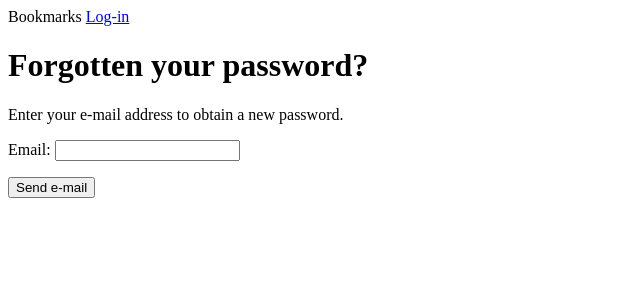
After one commit to ArtProPy/bookmarks, a Django app: page /account/password_reset/ in a window 1280 px wide. The commit adds this page. Shown: the top 300 px of the page, without its empty margins (0-640 px from the left). Run offline with Django 3.2, Linux system fonts and the light colour scheme.

Commit message:
Add password reset, password change

```diff
--- a/account/templates/registration/login.html
+++ b/account/templates/registration/login.html
@@ -16,5 +16,6 @@
             <input type="hidden" name="next" value="{{ text }}"/>
             <button type="sumbit">Log-in</button>
         </form>
+        <p><a href="{% url 'password_reset' %}">Forgotten your password?</a></p>
     </div>
 {% endblock %}
--- /dev/null
+++ b/account/templates/registration/password_reset_form.html
@@ -0,0 +1,13 @@
+{% extends 'base.html' %}
+
+{% block title %}Reset your password{% endblock %}
+
+{% block content %}
+<h1>Forgotten your password?</h1>
+<p>Enter your e-mail address to obtain a new password.</p>
+<form action="." method="post">
+    {{ form.as_p }}
+    <button type="submit">Send e-mail</button>
+    {% csrf_token %}
+</form>
+{% endblock %}
--- /dev/null
+++ b/account/templates/registration/password_rest_email.html
@@ -0,0 +1,3 @@
+Some asked for password reset for email {{ email }}. Follow the link below:
+{{ protocol }}://{{ domain }}{% url 'password_reset_confirm' uidb64=uid token=token %}
+Your username, in case you\ve forgotten: {{ user.get_username }}
--- a/account/urls.py
+++ b/account/urls.py
@@ -3,8 +3,26 @@ from django.contrib.auth import views as auth_views
 from . import views
 
 urlpatterns = [
-    #path('login/', views.user_login, name='login'),
+    # path('login/', views.user_login, name='login'),
     path('', views.dashboard, name='dashboard'),
     path('login/', auth_views.LoginView.as_view(), name='login'),
     path('logout/', auth_views.LogoutView.as_view(), name='logout'),
+    path('password_change/',
+         auth_views.PasswordChangeView.as_view(),
+         name='password_change'),
+    path('password_change/done/',
+         auth_views.PasswordChangeDoneView.as_view(),
+         name='password_change_done'),
+    path('password_reset/',
+         auth_views.PasswordResetView.as_view(),
+         name='password_reset'),
+    path('password_reset/done',
+         auth_views.PasswordResetDoneView.as_view(),
+         name='password_reset_done'),
+    path('reset/<uidb64>/<token>/',
+         auth_views.PasswordResetConfirmView.as_view(),
+         name='password_reset_confirm'),
+    path('reset/done',
+         auth_views.PasswordResetCompleteView.as_view(),
+         name='password_reset_complete'),
 ]
--- a/bookmarks/settings.py
+++ b/bookmarks/settings.py
@@ -31,13 +31,13 @@ ALLOWED_HOSTS = []
 # Application definition
 
 INSTALLED_APPS = [
+    'account.apps.AccountConfig',
     'django.contrib.admin',
     'django.contrib.auth',
     'django.contrib.contenttypes',
     'django.contrib.sessions',
     'django.contrib.messages',
     'django.contrib.staticfiles',
-    'account.apps.AccountConfig',
 ]
 
 MIDDLEWARE = [
```
Also changed, not shown: account/templates/registration/password_change_form.html (added, +13 -0 lines), account/templates/registration/password_change_form_done.html (added, +8 -0 lines), account/templates/registration/password_reset_confirm.html (added, +18 -0 lines), account/templates/registration/password_reset_coplete.html (added, +9 -0 lines), account/templates/registration/password_reset_done.html (added, +10 -0 lines).
